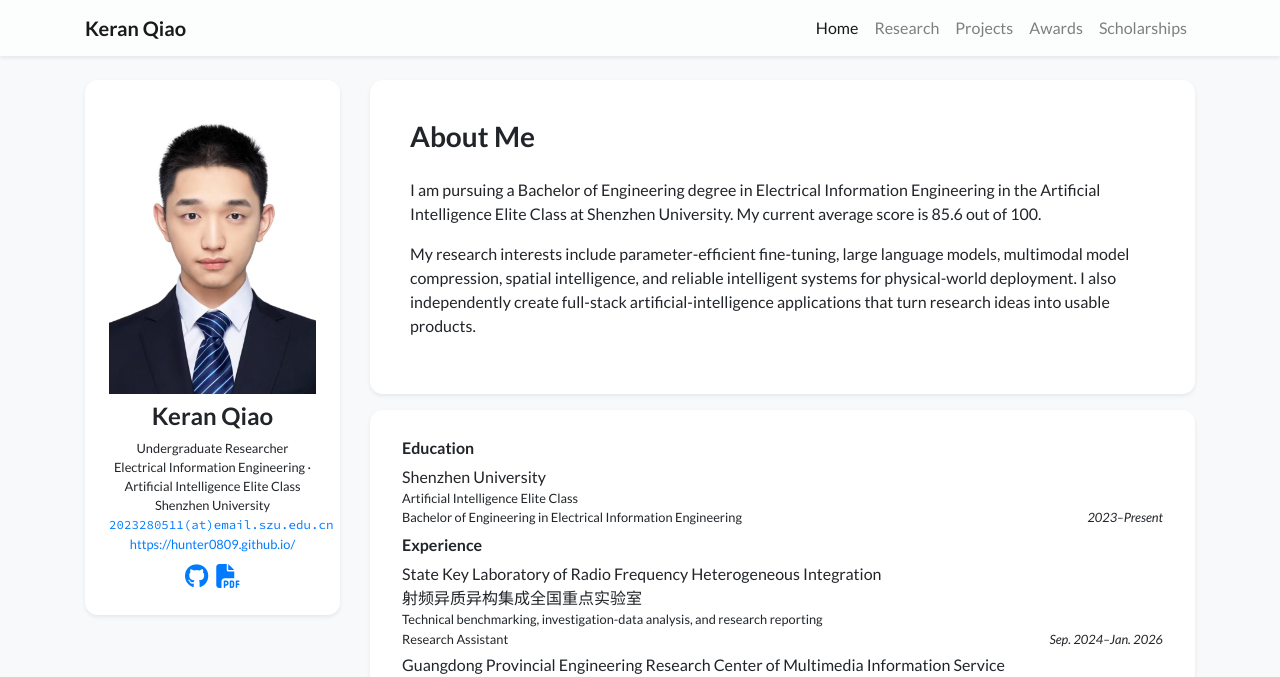
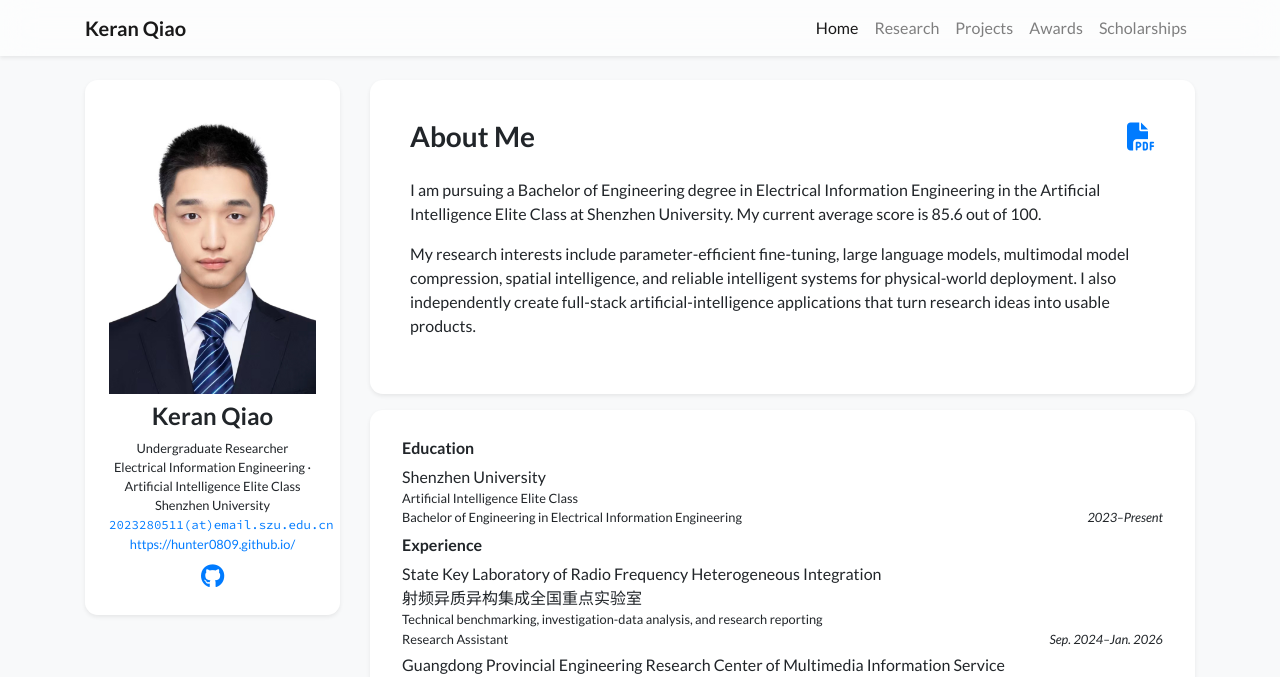
Before and after one commit to Hunter0809/Hunter0809.github.io, a Jekyll site: the page built from index.html, in a window 1280 px wide. Shown: the top 677 px of the page. Built offline with Jekyll 4.4.1, drawn with Linux system fonts in a browser that asks for light colours.

Commit message:
Move CV download to About Me header

```diff
--- a/_includes/widgets/profile_card_bio_only.html
+++ b/_includes/widgets/profile_card_bio_only.html
@@ -1 +1 @@
-<div class="mt-3 d-md-none"></div><div class="row"><div class="col"><div class="card border-0 shadow-sm bg-white"><div class="card-body p-4"><div class="row px-3 pt-3"><div class="col h3">About Me</div></div><div class="row p-3"><div class="col"><div class="text-profile-bio mt-0">{{ site.data.profile.short_bio }}</div></div></div></div></div></div></div>
+<div class="mt-3 d-md-none"></div><div class="row"><div class="col"><div class="card border-0 shadow-sm bg-white"><div class="card-body p-4"><div class="row px-3 pt-3"><div class="col h3">About Me</div><div class="col-auto h3"><a class="no-break" href="{{ site.data.profile.cv_link | relative_url }}" download aria-label="Download CV.pdf" title="Download CV.pdf"><i class="fas fa-file-pdf"></i></a></div></div><div class="row p-3"><div class="col"><div class="text-profile-bio mt-0">{{ site.data.profile.short_bio }}</div></div></div></div></div></div></div>
--- a/_includes/widgets/profile_card_mini.html
+++ b/_includes/widgets/profile_card_mini.html
@@ -4,5 +4,5 @@
   <div class="row small"><div class="col text-center">{% for position in site.data.profile.positions %}{{ position.name }}<br>{% endfor %}</div></div>
   <div class="row small"><div class="col text-center"><a class="email-text no-break" href="mailto:{{ site.data.profile.email }}">{{ site.data.profile.email | replace: "@", "(at)" }}</a></div></div>
   <div class="row small"><div class="col text-center"><a class="no-break" href="https://hunter0809.github.io/">https://hunter0809.github.io/</a></div></div>
-  <div class="row pt-2"><div class="col text-center h4"><a class="px-1 no-break" target="_blank" rel="noopener noreferrer" href="https://github.com/{{ site.data.profile.github }}" aria-label="GitHub"><i class="fab fa-github"></i></a><a class="px-1 no-break" href="{{ site.data.profile.cv_link | relative_url }}" download aria-label="Download CV.pdf" title="Download CV.pdf"><i class="fas fa-file-pdf"></i></a></div></div>
+  <div class="row pt-2"><div class="col text-center h4"><a class="px-1 no-break" target="_blank" rel="noopener noreferrer" href="https://github.com/{{ site.data.profile.github }}" aria-label="GitHub"><i class="fab fa-github"></i></a></div></div>
 </div></div></div></div>
```
